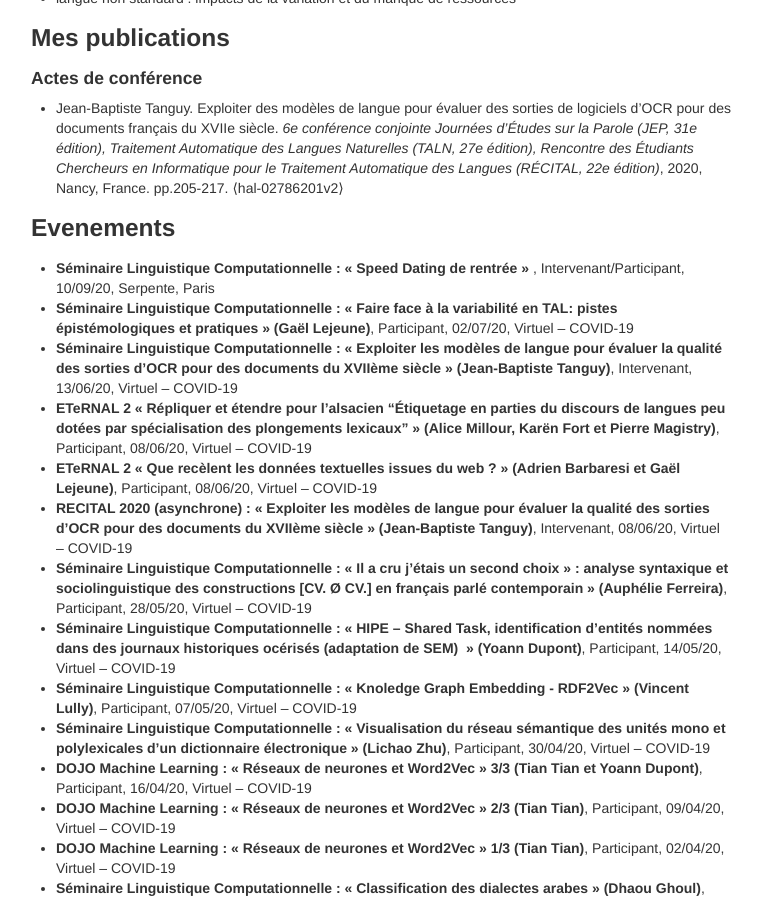
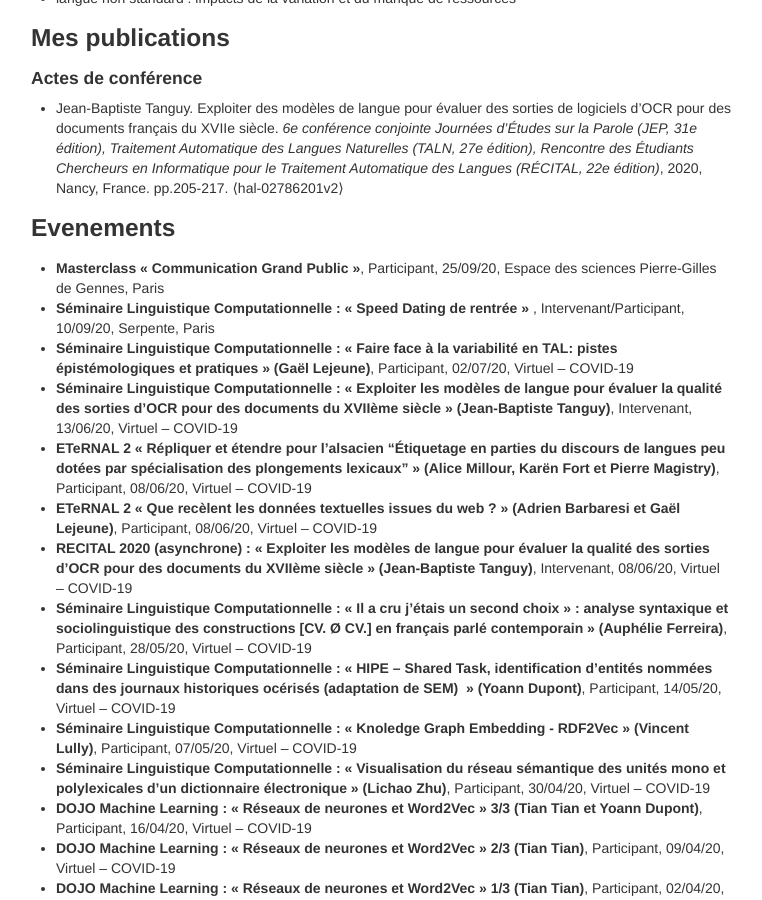
Before and after one commit to jbtanguy/jbtanguy.github.io, a Jekyll site: the page built from index.md, in a window 1280 px wide and 900 px high, scrolled down 874 px. Shown: the whole window, without its empty margins (259-1021 px from the left). Built offline with Jekyll 4.4.1, drawn with Linux system fonts in a browser that asks for light colours.

Commit message:
maj evenements

```diff
--- a/index.md
+++ b/index.md
@@ -51,6 +51,7 @@ Des motivations patrimoniales aux usages en HN, je m'intéresse à l'acquisition
 
 ### Evenements
 
+- <b>Masterclass « Communication Grand Public »</b>, Participant, 25/09/20, Espace des sciences Pierre-Gilles de Gennes, Paris
 - <b>Séminaire Linguistique Computationnelle : « Speed Dating de rentrée » </b>, Intervenant/Participant, 10/09/20, Serpente, Paris
 - <b>Séminaire Linguistique Computationnelle : « Faire face à la variabilité en TAL: pistes épistémologiques et pratiques » (Gaël Lejeune)</b>, Participant, 02/07/20, Virtuel – COVID-19
 - <b>Séminaire Linguistique Computationnelle : « Exploiter les modèles de langue pour évaluer la qualité des sorties d’OCR pour des documents du XVIIème siècle » (Jean-Baptiste Tanguy)</b>, Intervenant, 13/06/20, Virtuel – COVID-19
```
